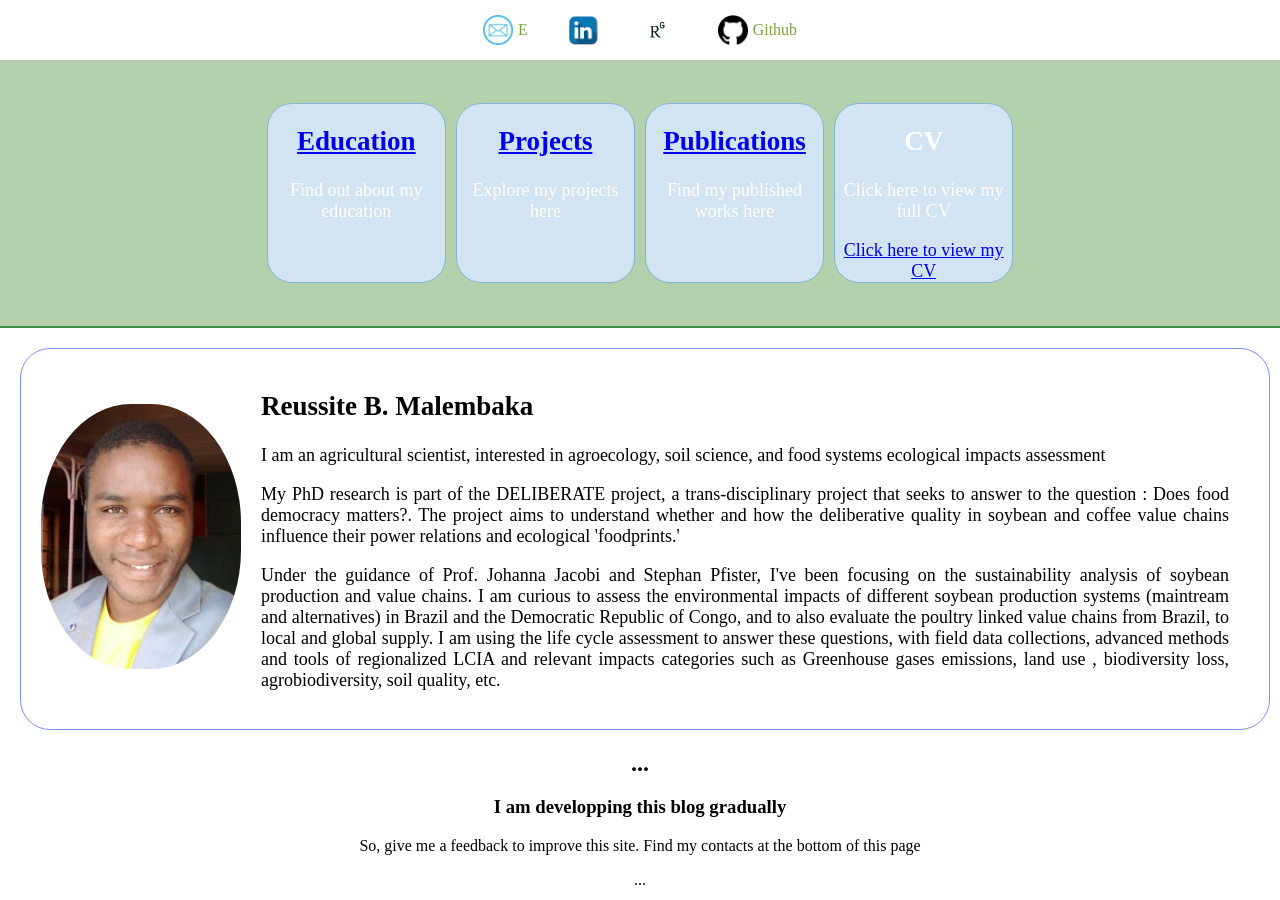
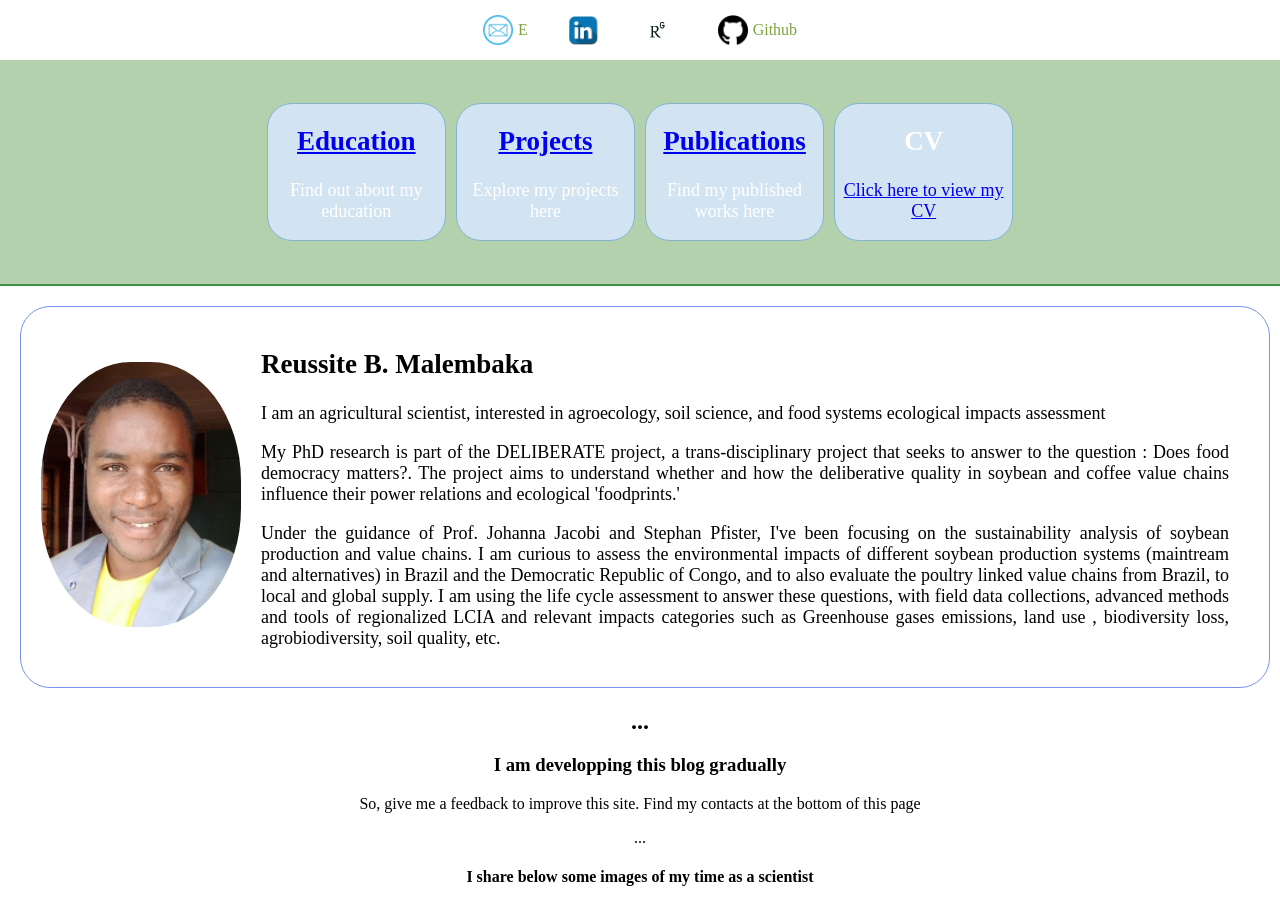
Before and after one commit to reussitemalembaka/reussitemalembaka.github.io, a Jekyll site: the page index.html, which Jekyll copies as it is, in a window 1280 px wide and 900 px high. Built offline with Jekyll 4.4.1, drawn with Linux system fonts in a browser that asks for light colours.

Commit message:
Update index.html

```diff
--- a/index.html
+++ b/index.html
@@ -49,9 +49,8 @@
          </div>
          <div class="box">
           <h2>CV</h2>
-          <p>Click here to view my full CV</p>
-            <a href="#" onclick="document.getElementById('cvFrame').style.display='block'; return false;">Click here to view my CV</a>
-            <iframe src="cv_reussite_summary_042025.pdf" width="600" height="800" style="display:none;"></iframe>
+          <a href="#" onclick="document.getElementById('cvFrame').style.display='block'; return false;">Click here to view my CV</a>
+          <iframe id="cvFrame" src="cv_reussite_summary_042025.pdf" width="600" height="800" style="display:none;"></iframe>
        </div>
       </div>
     </div>
```
